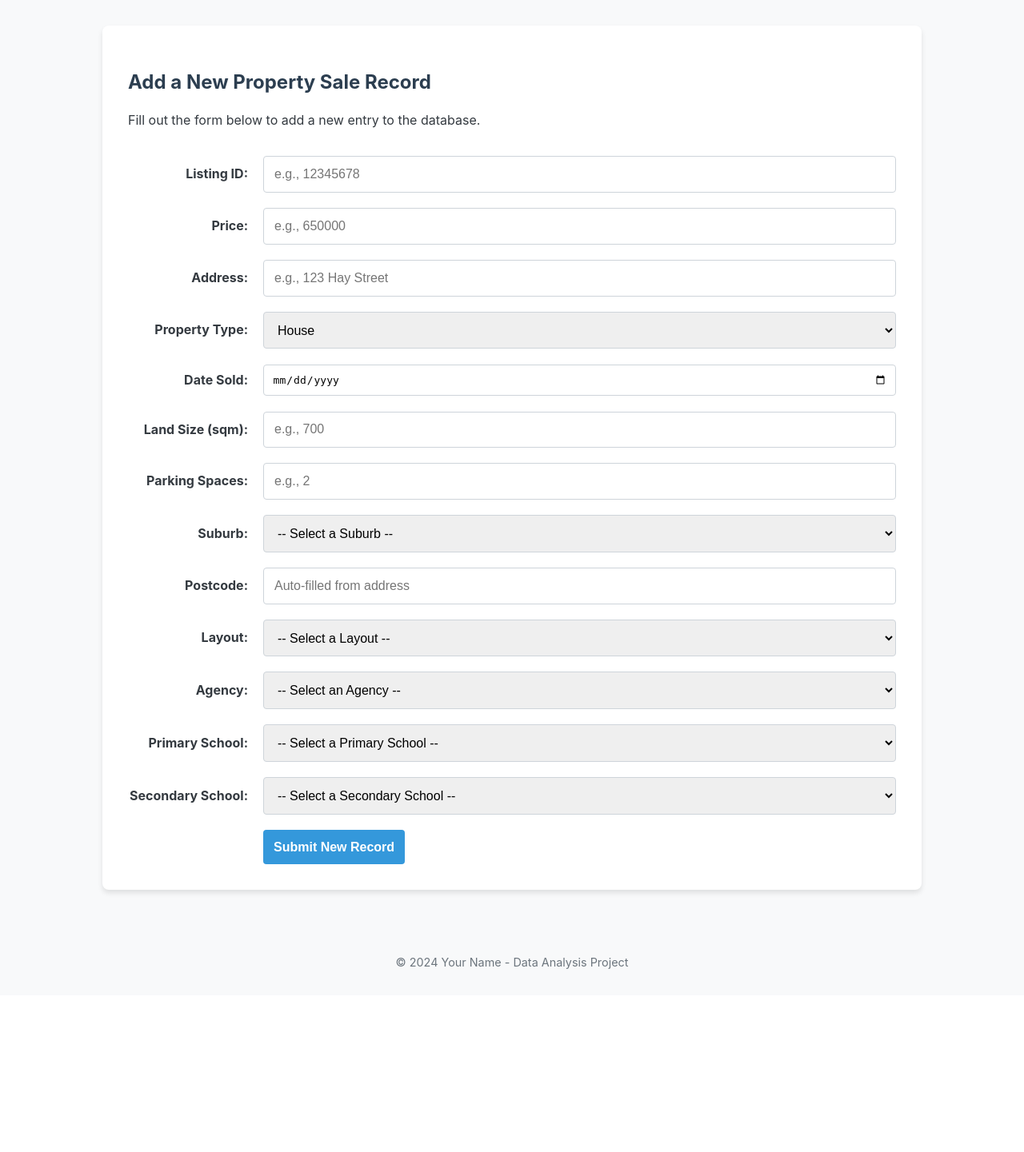
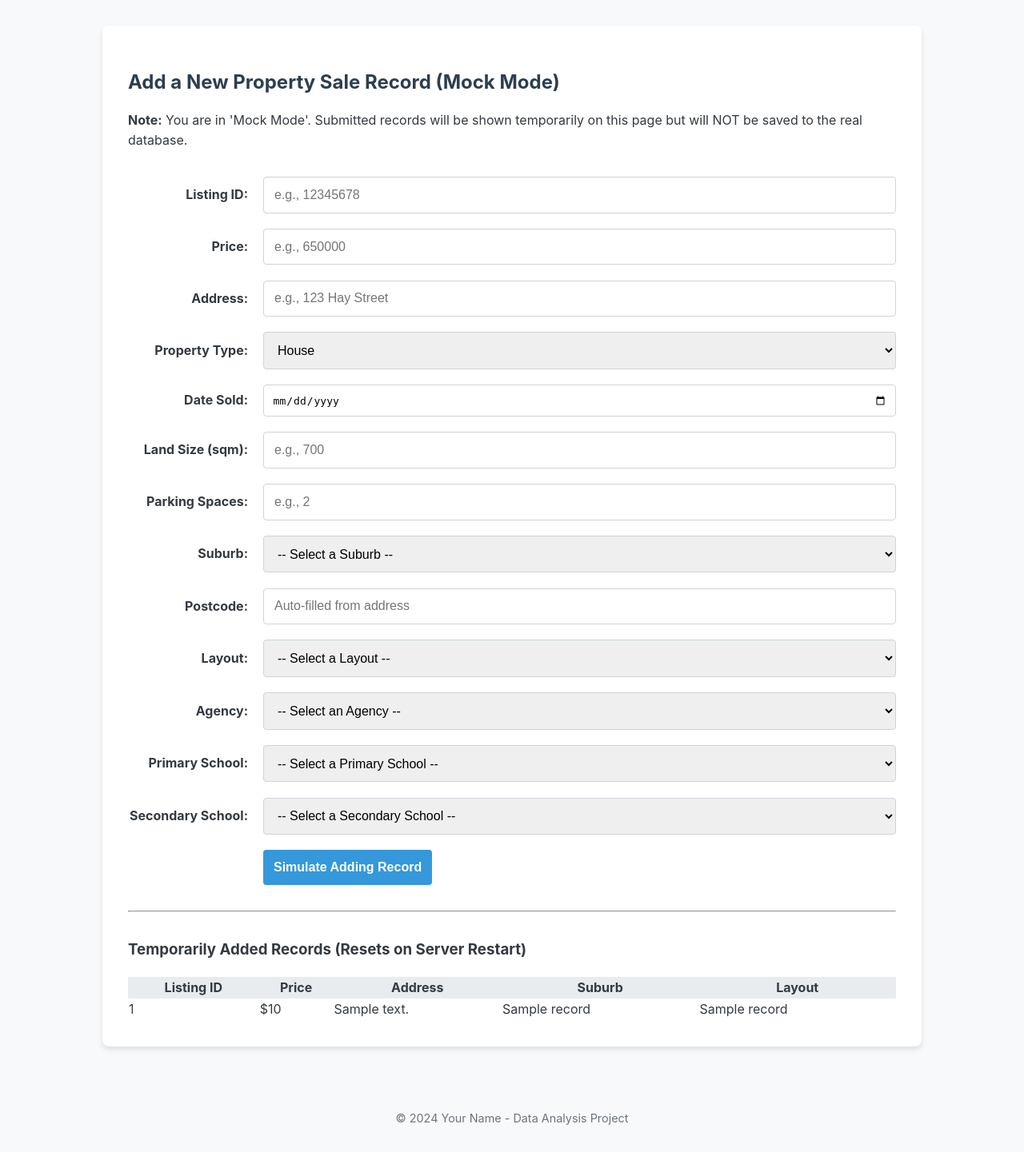
Before and after one commit to cloud9ight/perth_property_analysis, a Flask app: template templates/add_record.html in a window 1280 px wide. Shown: the part 74-1515 px from the top of the page at 80% size. Before the commit the page ends 1286 px from the top, so only its background shows below. Run offline with Flask 3, Linux system fonts and the light colour scheme; the template is opened without the code that fills it: most values are stand-ins (such as "Sample title", 1, 10 or a date in 2020); some libraries are stand-ins or nearby versions.

Commit message:
replace db connetion with mock db, and display new added record

```diff
--- a/app.py
+++ b/app.py
@@ -11,6 +11,10 @@ from dotenv import load_dotenv
 app = Flask(__name__)
 app.secret_key = 'a_very_secret_key_for_flashing_messages'
 logging.basicConfig(level=logging.INFO)
+
+# This list will act as our in-memory "fake" database for new records.
+# It will be reset every time the Flask server restarts.
+fake_database_records = []
 
 # --- 2. Database Connection ---
 DB_USER = os.getenv("DB_USER", "root")
@@ -60,26 +64,41 @@ def index():
 
 @app.route('/add', methods=['GET', 'POST'])
 def add_new_record():
-    """Handles both displaying the form and processing new record submissions."""
+
+    # --- Handle POST Request (MODIFIED FOR MOCKING) ---
     if request.method == 'POST':
         try:
-            # Code to handle form submission and insert into DB
-            new_record = {field: request.form.get(field) for field in request.form}
-            insert_query = text("""
-                INSERT INTO FACT_Properties (listing_id, price, address, property_type, date_sold, land_size, parking_spaces, suburb_id, layout_id, agency_id, primary_school_id, secondary_school_id)
-                VALUES (:listing_id, :price, :address, :property_type, :date_sold, :land_size, :parking_spaces, :suburb_id, :layout_id, :agency_id, :primary_school_id, :secondary_school_id)
-            """)
-            with engine.connect() as connection:
-                with connection.begin():
-                    connection.execute(insert_query, new_record)
-            flash('Success! New record added.', 'success')
-            return redirect(url_for('add_new_record'))
+            # 1. Get all the data from the submitted form.
+            new_record_data = {
+                'listing_id': request.form.get('listing_id', type=int),
+                'price': request.form.get('price', type=float),
+                'address': request.form.get('address'),
+                'property_type': request.form.get('property_type'),
+                'date_sold': request.form.get('date_sold'),
+                # We also get the text of the selected options for display purposes
+                'suburb_name': request.form.get('suburb_name_text'),
+                'layout_name': request.form.get('layout_name_text')
+            }
+            logging.info(f"Received new record data (mock mode): {new_record_data}")
+
+
+            # Instead of creating and executing a SQL INSERT statement...
+            #  append the new record dictionary to our global list.
+            fake_database_records.append(new_record_data)
+
+
+            flash('Success! New record has been simulated and added to the temporary list.', 'success')
+            return redirect(url_for('add_new_record')) # Redirect to clear the form
         except Exception as e:
             flash(f'Error adding record: {e}', 'danger')
 
     # For GET request, fetch dimensions and render the add_record page
     dim_data = get_dimension_data()
     dim_data['google_maps_api_key'] = os.getenv("GOOGLE_MAPS_API_KEY")
+
+    # pass the list of fake records to the template
+    # display what has been "added" so far.
+    dim_data['records'] = fake_database_records
 
     return render_template('add_record.html', **dim_data)
 
--- a/templates/add_record.html
+++ b/templates/add_record.html
@@ -1,10 +1,13 @@
-{% extends "base.html" %} {% block title %}Add New Record{% endblock %} {% block
-content %}
-<h2>Add a New Property Sale Record</h2>
-<p>Fill out the form below to add a new entry to the database.</p>
+{% extends "base.html" %} {% block title %}Add New Record (Mock Mode){% endblock
+%} {% block content %}
+<h2>Add a New Property Sale Record (Mock Mode)</h2>
+<p>
+  <strong>Note:</strong> You are in 'Mock Mode'. Submitted records will be shown
+  temporarily on this page but will NOT be saved to the real database.
+</p>
 
 <!-- The main data entry form -->
-<form action="{{ url_for('add_new_record') }}" method="post">
+<form id="addRecordForm" action="{{ url_for('add_new_record') }}" method="post">
   <label for="listing_id">Listing ID:</label>
   <input
     type="number"
@@ -20,7 +23,7 @@ content %}
     id="price"
     name="price"
     placeholder="e.g., 650000"
-    step="1000"
+    step="1"
     required
   />
 
@@ -123,39 +126,70 @@ content %}
     {% endfor %}
   </select>
 
-  <button type="submit">Submit New Record</button>
+  <input type="hidden" id="suburb_name_text" name="suburb_name_text" />
+  <input type="hidden" id="layout_name_text" name="layout_name_text" />
+
+  <button type="submit">Simulate Adding Record</button>
 </form>
+
+<hr style="margin: 2em 0" />
+
+<!-- section to display the "fake" database -->
+<div class="results">
+  <h3>Temporarily Added Records (Resets on Server Restart)</h3>
+  {% if records %}
+  <table style="width: 100%; border-collapse: collapse">
+    <thead>
+      <tr style="background-color: #e9ecef">
+        <th>Listing ID</th>
+        <th>Price</th>
+        <th>Address</th>
+        <th>Suburb</th>
+        <th>Layout</th>
+      </tr>
+    </thead>
+    <tbody>
+      <!-- Loop through the list of records passed from the backend -->
+      {% for record in records %}
+      <tr>
+        <td>{{ record.listing_id }}</td>
+        <td>${{ "{:,.0f}".format(record.price) }}</td>
+        <td>{{ record.address }}</td>
+        <td>{{ record.suburb_name }}</td>
+        <td>{{ record.layout_name }}</td>
+      </tr>
+      {% endfor %}
+    </tbody>
+  </table>
+  {% else %}
+  <p>No records have been added yet during this session.</p>
+  {% endif %}
+</div>
+
 {% endblock %} {% block scripts %}
 <script>
   function initAutocomplete() {
     const addressInput = document.getElementById("address");
-    // We get the elements here
     const suburbSelect = document.getElementById("suburb_select");
     const postcodeDisplay = document.getElementById("postcode_display");
-
-    // Defensive check: if any element is not found, log an error and stop.
     if (!addressInput || !suburbSelect || !postcodeDisplay) {
       console.error(
-        "Critical Error: One or more form elements could not be found in the DOM."
+        "Critical Error: One or more form elements could not be found for Autocomplete."
       );
       return;
     }
-
     const autocomplete = new google.maps.places.Autocomplete(addressInput, {
       componentRestrictions: { country: "au" },
       fields: ["address_components", "formatted_address"],
       types: ["address"],
     });
-
     autocomplete.addListener("place_changed", () => {
       const place = autocomplete.getPlace();
       if (!place.address_components) {
         return;
       }
-
       let suburbName = "";
       let postcodeValue = "";
-
       for (const component of place.address_components) {
         const componentType = component.types[0];
         if (componentType === "locality") {
@@ -165,12 +199,7 @@ content %}
           postcodeValue = component.long_name;
         }
       }
-
-      // Update form fields
       postcodeDisplay.value = postcodeValue;
-
-      // --- CORRECTED & ROBUST SUBURB SELECTION ---
-      // We already confirmed suburbSelect is not null, so this is safe.
       let foundSuburb = false;
       for (let i = 0; i < suburbSelect.options.length; i++) {
         const option = suburbSelect.options[i];
@@ -180,15 +209,47 @@ content %}
           break;
         }
       }
-      // If no match was found, reset to the default option.
       if (!foundSuburb) {
-        suburbSelect.selectedIndex = 0; // Resets to "-- Select a Suburb --"
+        suburbSelect.selectedIndex = 0;
         console.warn(
           `Could not find a match for suburb "${suburbName}" in the dropdown.`
         );
       }
     });
   }
+
+  document.addEventListener("DOMContentLoaded", function () {
+    const form = document.getElementById("addRecordForm");
+    if (form) {
+      form.addEventListener("submit", function (event) {
+        console.log(
+          "FRONTEND V5 - Submit event fired! Capturing dropdown text..."
+        );
+        try {
+          const suburbSelect = document.getElementById("suburb_select");
+          const selectedSuburbText =
+            suburbSelect.options[suburbSelect.selectedIndex].text;
+          const layoutSelect = document.getElementById("layout_id");
+          const selectedLayoutText =
+            layoutSelect.options[layoutSelect.selectedIndex].text;
+          document.getElementById("suburb_name_text").value =
+            selectedSuburbText;
+          document.getElementById("layout_name_text").value =
+            selectedLayoutText;
+          console.log("FRONTEND V5 - Successfully set hidden fields:", {
+            suburb: selectedSuburbText,
+            layout: selectedLayoutText,
+          });
+        } catch (error) {
+          console.error("Error capturing dropdown text on submit:", error);
+        }
+      });
+    } else {
+      console.error(
+        "Critical Error: Could not find form with ID 'addRecordForm'."
+      );
+    }
+  });
 </script>
 
 <!-- The Google Maps script loader -->
```
